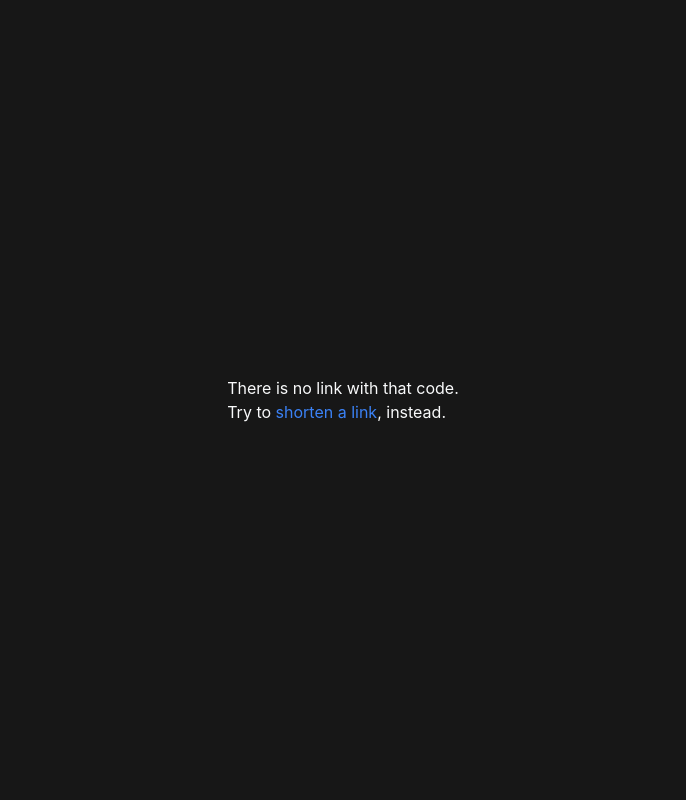
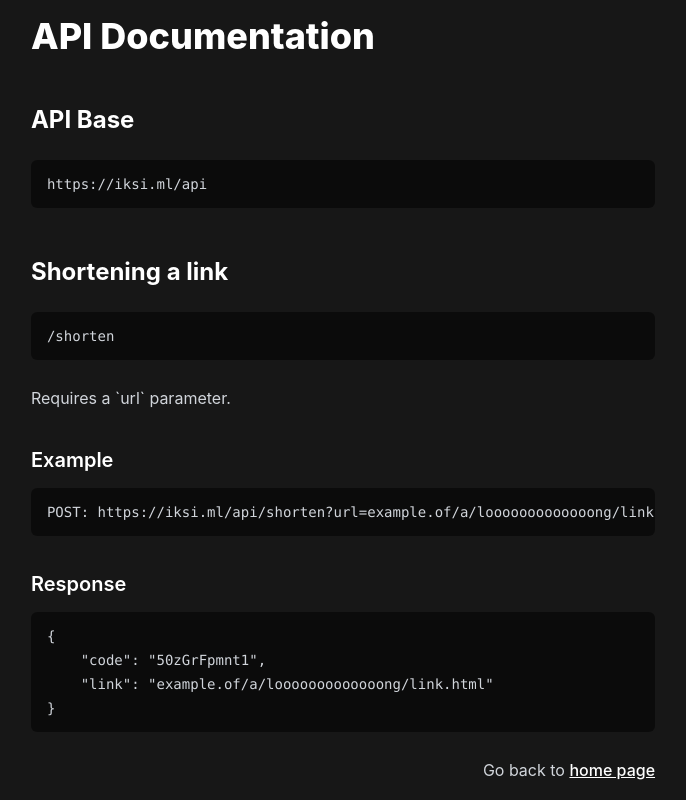
Before and after one commit to goriio/iksi, a Next.js app: page /docs in a window 1280 px wide. Shown: the whole page, without its empty margins (297-983 px from the left). Built offline with nearby package versions, Linux system fonts and the light colour scheme; no server answers; the database is empty.

Commit message:
add api documentation

```diff
--- a/pages/_app.tsx
+++ b/pages/_app.tsx
@@ -10,7 +10,7 @@ const app = {
 
 export default function App({ Component, pageProps }: AppProps) {
   return (
-    <div className="grid place-items-center max-w-lg mx-auto p-4 h-screen">
+    <>
       <Head>
         <title>{app.title}</title>
         <meta name="description" content={app.description} />
@@ -31,6 +31,6 @@ export default function App({ Component, pageProps }: AppProps) {
           },
         }}
       />
-    </div>
+    </>
   );
 }
--- /dev/null
+++ b/pages/docs.tsx
@@ -0,0 +1,29 @@
+import Link from 'next/link';
+
+export default function Docs() {
+  return (
+    <article className="prose prose-invert mx-auto p-4">
+      <h1>API Documentation</h1>
+      <h2>API Base</h2>
+      <pre>https://iksi.ml/api</pre>
+      <h2>Shortening a link</h2>
+      <pre>/shorten</pre>
+      <p>Requires a `url` parameter.</p>
+      <h3>Example</h3>
+      <pre>
+        POST:
+        https://iksi.ml/api/shorten?url=example.of/a/looooooooooooong/link.html
+      </pre>
+      <h3>Response</h3>
+      <pre>
+        {`{
+    "code": "50zGrFpmnt1",
+    "link": "example.of/a/looooooooooooong/link.html"
+}`}
+      </pre>
+      <footer className="text-right">
+        Go back to <Link href="/">home page</Link>
+      </footer>
+    </article>
+  );
+}
--- a/pages/index.tsx
+++ b/pages/index.tsx
@@ -1,5 +1,9 @@
 import { LinkShortenerForm } from '@/components';
 
 export default function Home() {
-  return <LinkShortenerForm />;
+  return (
+    <div className="grid place-items-center max-w-lg mx-auto p-4 h-screen">
+      <LinkShortenerForm />
+    </div>
+  );
 }
```
